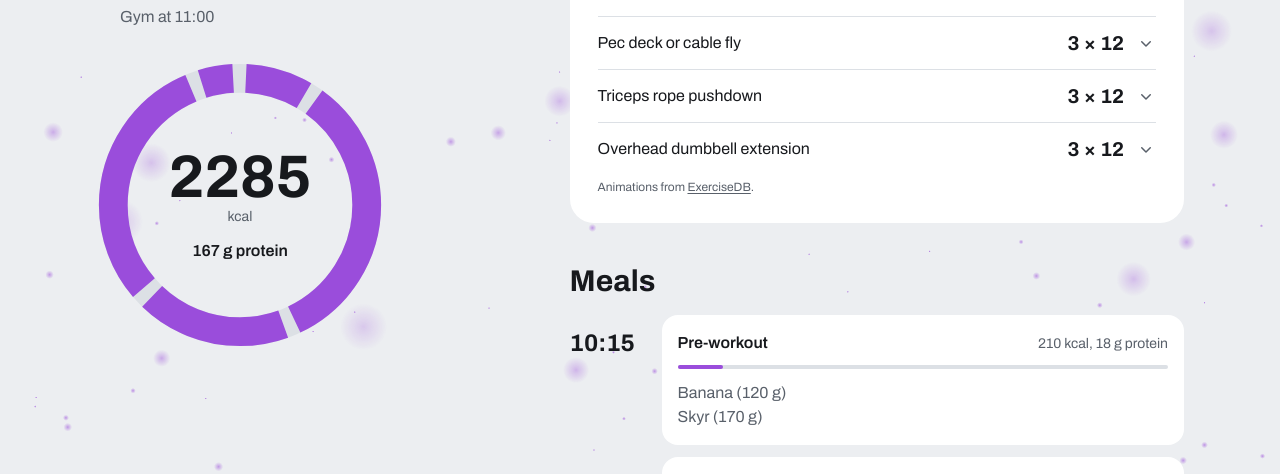
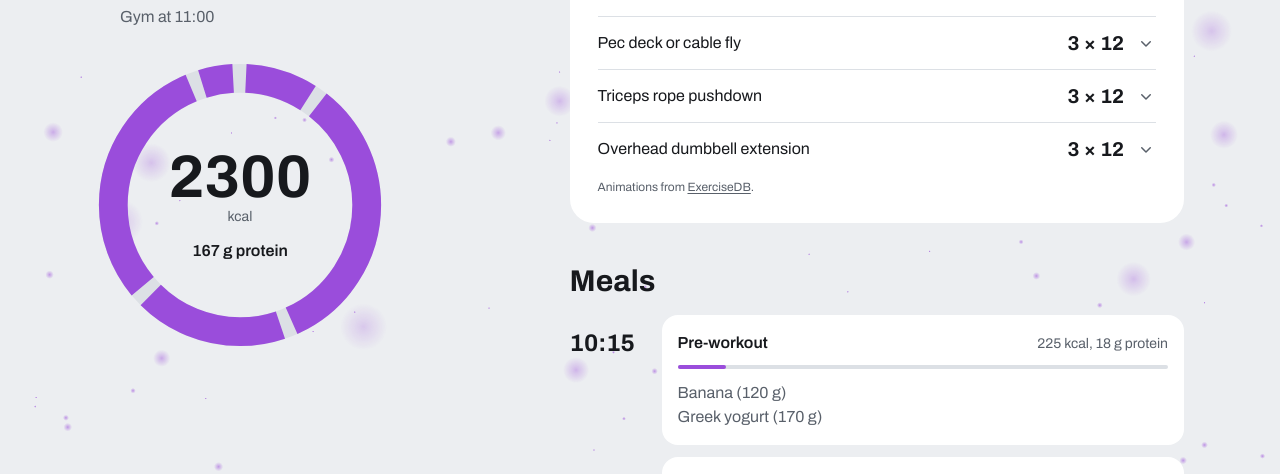
Before and after one commit to ngagua/gym-eat, an Angular app: page /today in a window 1280 px wide. Shown: the part 265-739 px from the top of the page. Built offline with nearby package versions, Linux system fonts and the light colour scheme; a web font is replaced by a local one.

Commit message:
Update meal plan items and adjust calorie counts

```diff
--- a/src/app/plan/plan.model.ts
+++ b/src/app/plan/plan.model.ts
@@ -84,8 +84,8 @@ export const WEEK_PLAN: DayPlan[] = [
       {
         time: '10:15',
         name: 'Pre-workout',
-        items: ['Banana (120 g)', 'Skyr (170 g)'],
-        kcal: 210,
+        items: ['Banana (120 g)', 'Greek yogurt (170 g)'],
+        kcal: 225,
         protein: 18,
       },
       {
@@ -165,8 +165,8 @@ export const WEEK_PLAN: DayPlan[] = [
       {
         time: '16:00',
         name: 'Snack',
-        items: ['Skyr (250 g)', 'Oats (50 g dry)', 'Berries (150 g)', 'Almonds (20 g)'],
-        kcal: 535,
+        items: ['Greek yogurt (250 g)', 'Oats (50 g dry)', 'Berries (150 g)', 'Almonds (20 g)'],
+        kcal: 560,
         protein: 39,
       },
       {
@@ -302,8 +302,8 @@ export const WEEK_PLAN: DayPlan[] = [
       {
         time: '10:15',
         name: 'Pre-workout',
-        items: ['Banana (120 g)', 'Skyr (200 g)'],
-        kcal: 225,
+        items: ['Banana (120 g)', 'Greek yogurt (200 g)'],
+        kcal: 245,
         protein: 22,
       },
       {
@@ -404,8 +404,8 @@ export const WEEK_PLAN: DayPlan[] = [
       {
         time: '16:00',
         name: 'Snack',
-        items: ['Skyr (250 g)', 'Apple (180 g)', 'Walnuts (30 g)'],
-        kcal: 445,
+        items: ['Greek yogurt (250 g)', 'Apple (180 g)', 'Walnuts (30 g)'],
+        kcal: 470,
         protein: 32,
       },
       {
```
